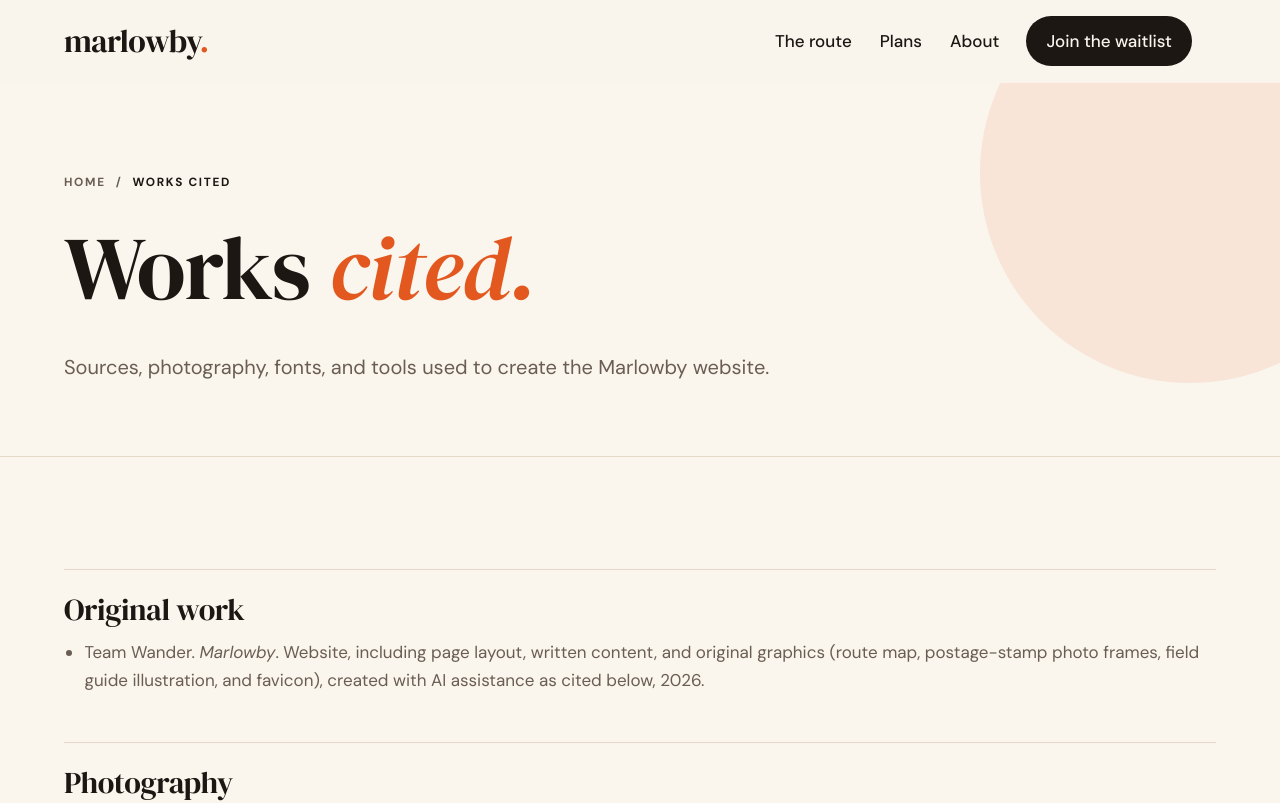
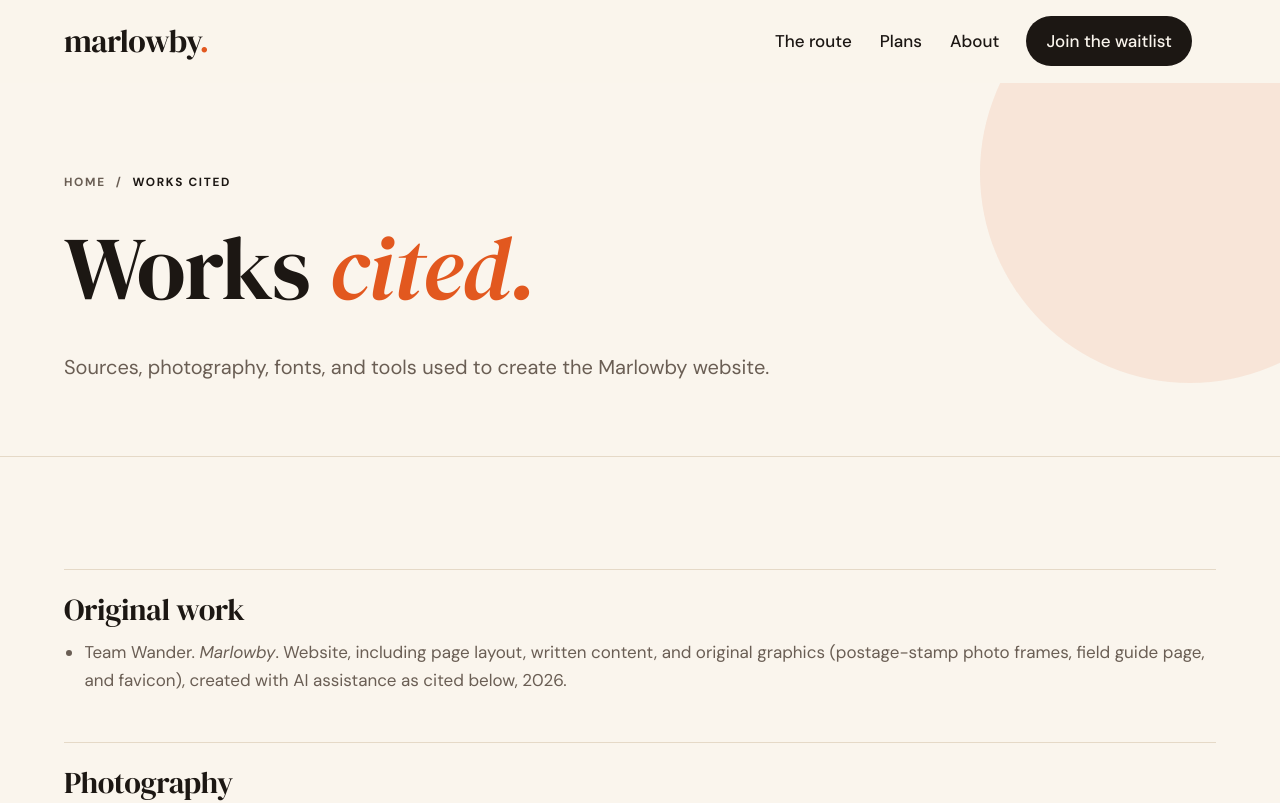
Before and after one commit to SkelTrent/BPA-Submission, a plain HTML site: page works-cited.html in a window 1280 px wide. Shown: the top 803 px of the page. Drawn offline with Linux system fonts and the light colour scheme.

Commit message:
Works Cited: update list of original graphics
The route map was removed from the site, so it is no longer listed.

Co-Authored-By: Claude Opus 5.5 <noreply@anthropic.com>
Claude-Session: https://claude.ai/code/session_01PT6ZHXjhdv3mqtKybHs7wQ

```diff
--- a/works-cited.html
+++ b/works-cited.html
@@ -46,7 +46,7 @@
       <section class="section section-sm">
         <div class="inner narrow cited">
           <h2>Original work</h2>
-          <ul><li>Team Wander. <em>Marlowby</em>. Website, including page layout, written content, and original graphics (route map, postage-stamp photo frames, field guide illustration, and favicon), created with AI assistance as cited below, 2026.</li></ul>
+          <ul><li>Team Wander. <em>Marlowby</em>. Website, including page layout, written content, and original graphics (postage-stamp photo frames, field guide page, and favicon), created with AI assistance as cited below, 2026.</li></ul>
           <h2>Photography</h2>
           <ul>
             <li>Austvika, Anita. Jar of honey with spring blossoms. <em>Unsplash</em>, unsplash.com/photos/JwTJ4t4aKPc. Accessed 10 Nov. 2026.</li>
```
